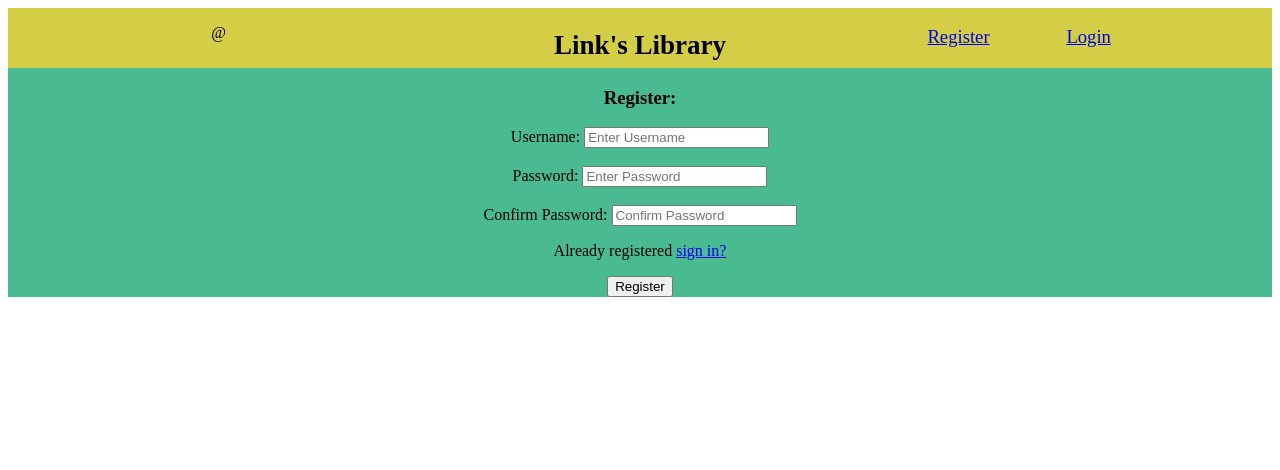
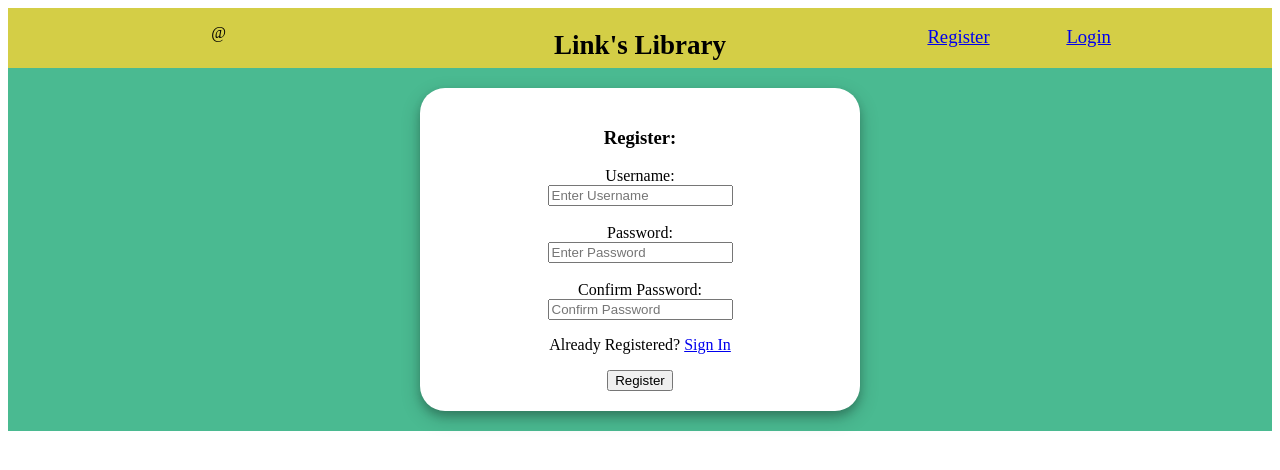
Before and after one commit to nfrangione/links-library-frontend, a React (Create React App) app: page /register in a window 1280 px wide. Shown: the top 470 px of the page. Built offline with nearby package versions, Linux system fonts and the light colour scheme.

Commit message:
Added some styling to login & register

```diff
--- a/src/App.css
+++ b/src/App.css
@@ -55,8 +55,32 @@
   justify-content: space-evenly;
 }
 
+.home {
+  display:flex;
+  align-items: center;
+  justify-content: center;
+}
+
+.register-container {
+  text-align: center;
+  border-radius: 25px;
+  background: white;
+  width: 400px;
+  height: 100%;
+  box-shadow: 0 5px 8px 0 rgba(0, 0, 0, 0.2),
+  0 7px 20px 0 rgba(0, 0, 0, 0.2);
+  /* margin: 20px; */
+  margin: 20px;
+  padding: 20px;
+}
+
+.error-message {
+  color: red;
+}
+
 .main-container {
-  background-color:#4aba91
+  background-color:#4aba91;
+  background: fixed;
 }
 
 .entry-container {
@@ -74,6 +98,7 @@
   box-shadow: 0 5px 8px 0 rgba(0, 0, 0, 0.2),
   0 7px 20px 0 rgba(0, 0, 0, 0.2);
   background-color:white;
+  text-align: center;
 }
 
 .entry-card img {
@@ -138,6 +163,7 @@
   height: 100vh;
   width: 100%;
   grid-gap: 8px;
+  text-align: center;
 }
 
 .exit-show {
@@ -151,6 +177,7 @@
   grid-row: 1/2;
   margin-left: 40px;
   margin-top: 40px;
+  text-align:center;
   align-content: center;
   justify-content: center;
   max-width: 350px;
@@ -167,11 +194,10 @@
   grid-column: 2/3;
   grid-row: 1/3;
   margin-top: 20px;
+  text-align: center;
   align-content: center;
   justify-content: right;
 }
-
-
 
 .review-button{
   width: 60%;
@@ -191,6 +217,7 @@
 }
 
 .notes-container {
+  text-align: center;
   grid-column: 1/4;
   position: relative;
   grid-row:  3/5;
@@ -277,3 +304,7 @@ li {
   text-align:right;
   padding-right: 5px;
 }
+
+.profile-title {
+  text-align: center;
+}
--- a/src/components/FormLogin.js
+++ b/src/components/FormLogin.js
@@ -39,7 +39,7 @@ const FormLogin = ({loginUser}) => {
 
 
     return (
-        <div className="login-container">
+        <div className="register-container">
             <div><h3>Login:</h3>
                 <form className="validate-form" onSubmit={handleLogin}>
                     <label htmlFor="username">Username: {errors.username && <span className="error-message">{errors.username}</span>}</label><br/>
--- a/src/components/FormRegister.js
+++ b/src/components/FormRegister.js
@@ -60,7 +60,7 @@ const FormRegister = ({registerUser}) => {
             <div>
                 <h3>Register:</h3>
                 <form className="validate-form" onSubmit={handleRegister}>
-                    <label htmlFor="username">Username: {errors.username && <span className="error-message">{errors.username}</span>}</label>
+                    <label htmlFor="username">Username: {errors.username && <span className="error-message">{errors.username}</span>}</label><br/>
                         <input
                         type="text"
                         name="username"
@@ -69,7 +69,7 @@ const FormRegister = ({registerUser}) => {
                         onChange={(event) => setUsername(event.target.value)}
                     /><br/><br/>
 
-                    <label htmlFor="password">Password: {errors.password && <span className="error-message">{errors.password}</span>}</label>
+                    <label htmlFor="password">Password: {errors.password && <span className="error-message">{errors.password}</span>}</label><br/>
                     <input
                         type="password"
                         name="password"
@@ -78,7 +78,7 @@ const FormRegister = ({registerUser}) => {
                         onChange={(event) => setPassword(event.target.value)}
                     /><br/><br/>
 
-                    <label htmlFor="password2">Confirm Password: {errors.password2 && <span className="error-message">{errors.password2}</span>}</label>
+                    <label htmlFor="password2">Confirm Password: {errors.password2 && <span className="error-message">{errors.password2}</span>}</label><br/>
                     <input
                         type="password"
                         name="password2"
@@ -88,7 +88,7 @@ const FormRegister = ({registerUser}) => {
                     />
 
                     <p className="forgot-password text-right">
-                    Already registered <Link to="/">sign in?</Link>
+                    Already Registered? <Link to="/">Sign In</Link>
                     </p>
                     <input type="submit" value="Register" />
                 </form>
--- a/src/pages/Profile.js
+++ b/src/pages/Profile.js
@@ -25,7 +25,7 @@ export default class Profile extends Component {
         return (
             <div>
                 <div>
-                    <h1>@{this.props.user.username}'s Notes Page</h1>
+                    <h1 classname="profile-title">@{this.props.user.username}'s Notes Page</h1>
                 </div>
                 <div className='button-row'>
                     <button value='' onClick={(e)=>this.props.sortNotes(e)}>Default Order</button>
```
